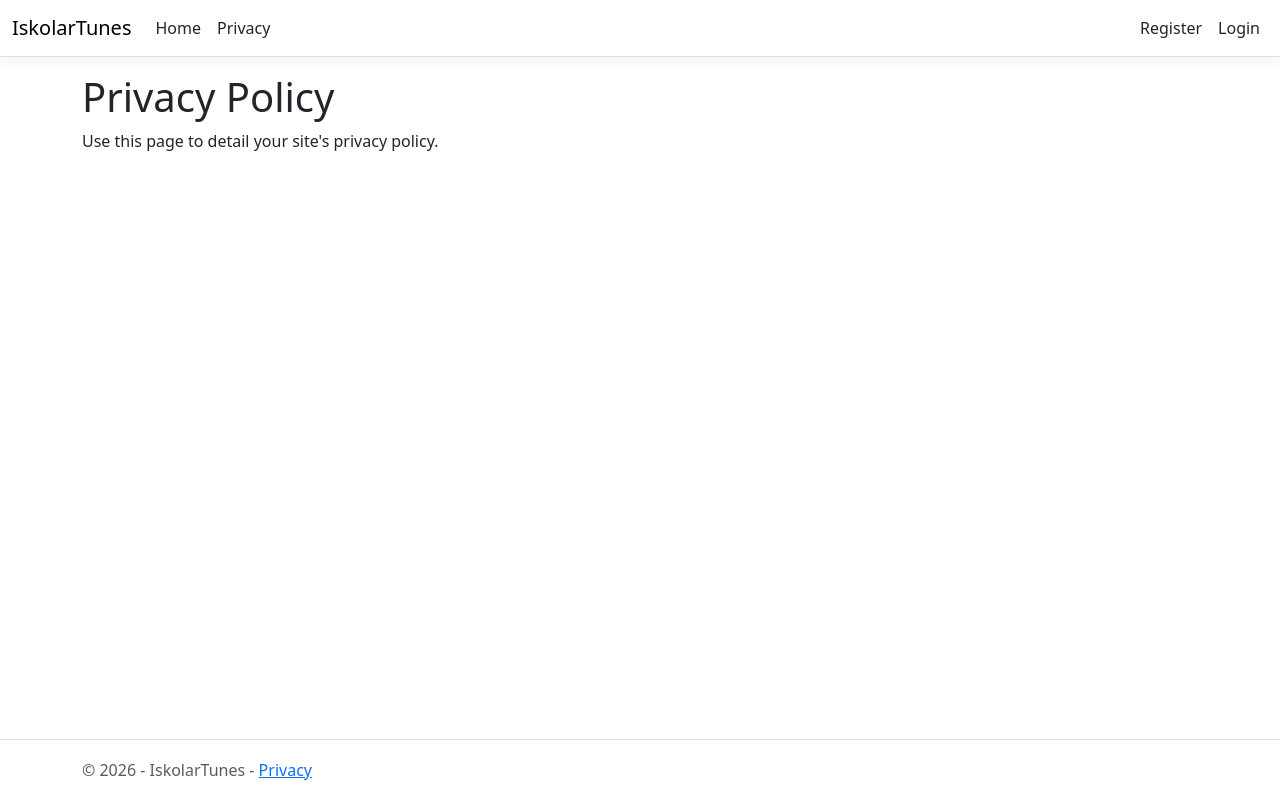
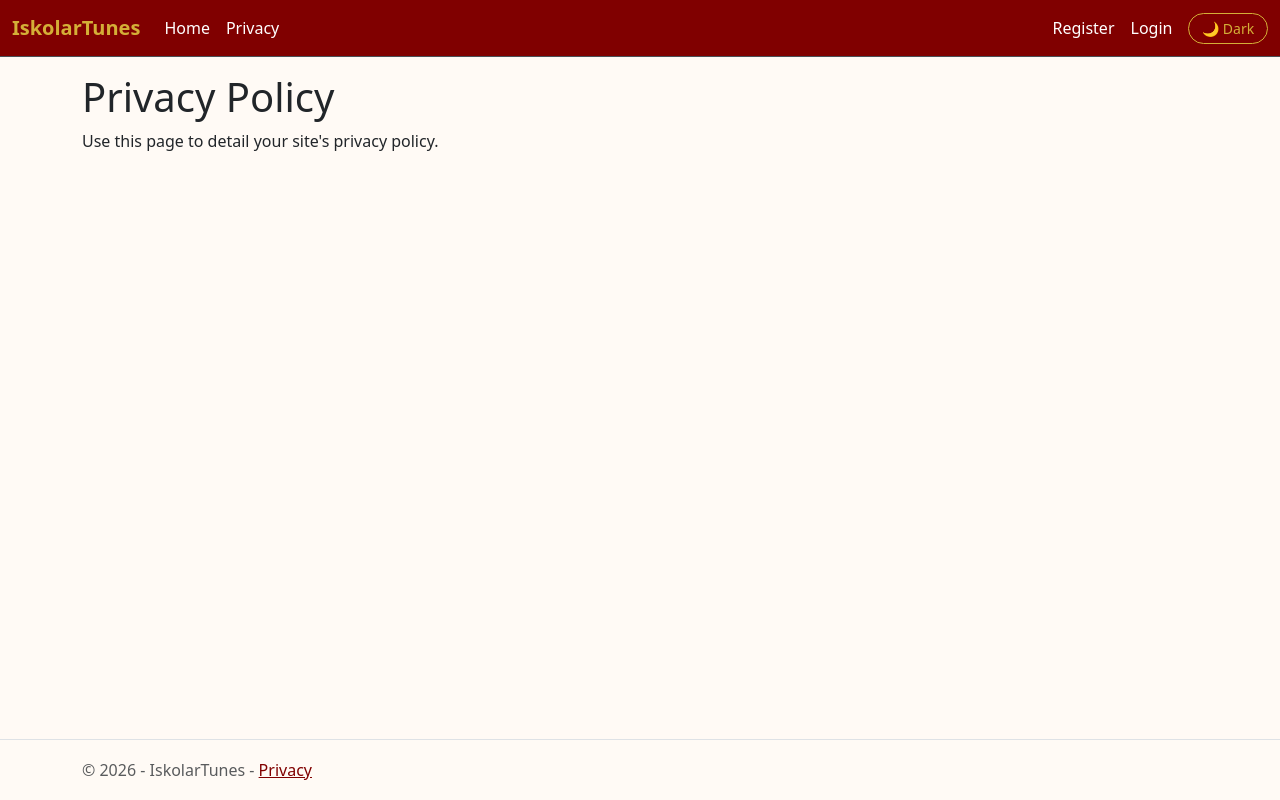
Before and after one commit to ycerdari/IskolarTunes, an ASP.NET Core app: page /Home/Privacy in a window 1280 px wide. Run offline with ASP.NET Core 8, Linux system fonts and the light colour scheme; style sheets or scripts are compiled from the project's sources; some libraries are stand-ins or nearby versions.

Commit message:
Add maroon/gold theme with dark/light toggle

```diff
--- a/Views/Shared/_Layout.cshtml
+++ b/Views/Shared/_Layout.cshtml
@@ -5,13 +5,28 @@
     <meta name="viewport" content="width=device-width, initial-scale=1.0" />
     <title>@ViewData["Title"] - IskolarTunes</title>
     <script type="importmap"></script>
+    <script>
+        (function () {
+            var theme = 'light';
+            try {
+                var saved = localStorage.getItem('it-theme');
+                if (saved === 'dark' || saved === 'light') {
+                    theme = saved;
+                } else if (typeof window.matchMedia === 'function'
+                    && window.matchMedia('(prefers-color-scheme: dark)').matches) {
+                    theme = 'dark';
+                }
+            } catch (e) { }
+            document.documentElement.setAttribute('data-bs-theme', theme);
+        })();
+    </script>
     <link rel="stylesheet" href="~/lib/bootstrap/dist/css/bootstrap.min.css" />
     <link rel="stylesheet" href="~/css/site.css" asp-append-version="true" />
     <link rel="stylesheet" href="~/IskolarTunes.styles.css" asp-append-version="true" />
 </head>
 <body>
     <header>
-        <nav class="navbar navbar-expand-sm navbar-toggleable-sm navbar-light bg-white border-bottom box-shadow mb-3">
+        <nav class="navbar navbar-expand-sm border-bottom mb-3 iskolar-navbar" data-bs-theme="dark">
             <div class="container-fluid">
                 <a class="navbar-brand" asp-area="" asp-controller="Home" asp-action="Index">IskolarTunes</a>
                 <button class="navbar-toggler" type="button" data-bs-toggle="collapse" data-bs-target=".navbar-collapse" aria-controls="navbarSupportedContent"
@@ -21,13 +36,14 @@
                 <div class="navbar-collapse collapse d-sm-inline-flex justify-content-between">
                     <ul class="navbar-nav flex-grow-1">
                         <li class="nav-item">
-                            <a class="nav-link text-dark" asp-area="" asp-controller="Home" asp-action="Index">Home</a>
+                            <a class="nav-link" asp-area="" asp-controller="Home" asp-action="Index">Home</a>
                         </li>
                         <li class="nav-item">
-                            <a class="nav-link text-dark" asp-area="" asp-controller="Home" asp-action="Privacy">Privacy</a>
+                            <a class="nav-link" asp-area="" asp-controller="Home" asp-action="Privacy">Privacy</a>
                         </li>
                     </ul>
                     <partial name="_LoginPartial" />
+                    <button type="button" id="themeToggle" class="theme-toggle ms-sm-2 mt-2 mt-sm-0" aria-label="Toggle dark or light mode">🌙 Dark</button>
                 </div>
             </div>
         </nav>
--- a/Views/Shared/_LoginPartial.cshtml
+++ b/Views/Shared/_LoginPartial.cshtml
@@ -6,21 +6,21 @@
 @if (SignInManager.IsSignedIn(User))
 {
     <li class="nav-item">
-        <a  class="nav-link text-dark" asp-area="Identity" asp-page="/Account/Manage/Index" title="Manage">Hello @User.Identity?.Name!</a>
+        <a  class="nav-link" asp-area="Identity" asp-page="/Account/Manage/Index" title="Manage">Hello @User.Identity?.Name!</a>
     </li>
     <li class="nav-item">
         <form  class="form-inline" asp-area="Identity" asp-page="/Account/Logout" asp-route-returnUrl="@Url.Action("Index", "Home", new { area = "" })">
-            <button  type="submit" class="nav-link btn btn-link text-dark">Logout</button>
+            <button  type="submit" class="nav-link btn btn-link">Logout</button>
         </form>
     </li>
 }
 else
 {
     <li class="nav-item">
-        <a class="nav-link text-dark" asp-area="Identity" asp-page="/Account/Register">Register</a>
+        <a class="nav-link" asp-area="Identity" asp-page="/Account/Register">Register</a>
     </li>
     <li class="nav-item">
-        <a class="nav-link text-dark" asp-area="Identity" asp-page="/Account/Login">Login</a>
+        <a class="nav-link" asp-area="Identity" asp-page="/Account/Login">Login</a>
     </li>
 }
 </ul>
--- a/wwwroot/css/site.css
+++ b/wwwroot/css/site.css
@@ -36,3 +36,89 @@ body {
 .form-floating > .form-control-plaintext:focus::placeholder, .form-floating > .form-control:focus::placeholder {
   text-align: start;
 }
+
+/* ===== IskolarTunes theme ===== */
+:root,
+[data-bs-theme="light"] {
+    --it-maroon: #800000;
+    --it-maroon-dark: #5c0000;
+    --it-gold: #D4AF37;
+    --it-gold-dark: #b8932a;
+    --bs-primary: #800000;
+    --bs-primary-rgb: 128, 0, 0;
+    --bs-link-color: #800000;
+    --bs-link-color-rgb: 128, 0, 0;
+    --bs-link-hover-color: #5c0000;
+    --bs-link-hover-color-rgb: 92, 0, 0;
+    --bs-body-bg: #fffaf5;
+}
+
+[data-bs-theme="dark"] {
+    --bs-body-bg: #140a0b;
+    --bs-body-color: #f1e9e4;
+    --bs-primary: #D4AF37;
+    --bs-primary-rgb: 212, 175, 55;
+    --bs-link-color: #D4AF37;
+    --bs-link-color-rgb: 212, 175, 55;
+    --bs-link-hover-color: #e8c85f;
+    --bs-link-hover-color-rgb: 232, 200, 95;
+}
+
+/* Buttons */
+.btn-primary {
+    --bs-btn-color: #fff;
+    --bs-btn-bg: var(--it-maroon);
+    --bs-btn-border-color: var(--it-maroon);
+    --bs-btn-hover-color: #fff;
+    --bs-btn-hover-bg: var(--it-maroon-dark);
+    --bs-btn-hover-border-color: var(--it-maroon-dark);
+    --bs-btn-active-bg: var(--it-maroon-dark);
+    --bs-btn-active-border-color: var(--it-maroon-dark);
+}
+
+[data-bs-theme="dark"] .btn-primary {
+    --bs-btn-color: #1a1000;
+    --bs-btn-bg: var(--it-gold);
+    --bs-btn-border-color: var(--it-gold);
+    --bs-btn-hover-color: #1a1000;
+    --bs-btn-hover-bg: var(--it-gold-dark);
+    --bs-btn-hover-border-color: var(--it-gold-dark);
+    --bs-btn-active-bg: var(--it-gold-dark);
+    --bs-btn-active-border-color: var(--it-gold-dark);
+}
+
+/* Navbar: maroon with a gold line, in both modes */
+.iskolar-navbar {
+    background-color: var(--it-maroon);
+    border-bottom: 3px solid var(--it-gold);
+}
+
+    .iskolar-navbar .navbar-brand,
+    .iskolar-navbar .nav-link {
+        color: #fff;
+    }
+
+    .iskolar-navbar .navbar-brand {
+        color: var(--it-gold);
+        font-weight: 700;
+    }
+
+    .iskolar-navbar .nav-link:hover,
+    .iskolar-navbar .nav-link:focus {
+        color: var(--it-gold);
+    }
+
+/* Toggle button */
+.theme-toggle {
+    border: 1px solid var(--it-gold);
+    color: var(--it-gold);
+    background: transparent;
+    border-radius: 999px;
+    padding: 0.25rem 0.8rem;
+    font-size: 0.875rem;
+}
+
+    .theme-toggle:hover {
+        background: var(--it-gold);
+        color: #1a1000;
+    }
--- a/wwwroot/js/site.js
+++ b/wwwroot/js/site.js
@@ -2,3 +2,24 @@
 // for details on configuring this project to bundle and minify static web assets.
 
 // Write your JavaScript code.
+
+(function () {
+    var root = document.documentElement;
+    var btn = document.getElementById('themeToggle');
+    if (!btn) return;
+
+    function refresh() {
+        var dark = root.getAttribute('data-bs-theme') === 'dark';
+        btn.textContent = dark ? '☀️ Light' : '🌙 Dark';
+        btn.setAttribute('aria-pressed', dark ? 'true' : 'false');
+    }
+
+    btn.addEventListener('click', function () {
+        var next = root.getAttribute('data-bs-theme') === 'dark' ? 'light' : 'dark';
+        root.setAttribute('data-bs-theme', next);
+        try { localStorage.setItem('it-theme', next); } catch (e) { }
+        refresh();
+    });
+
+    refresh();
+})();
```
